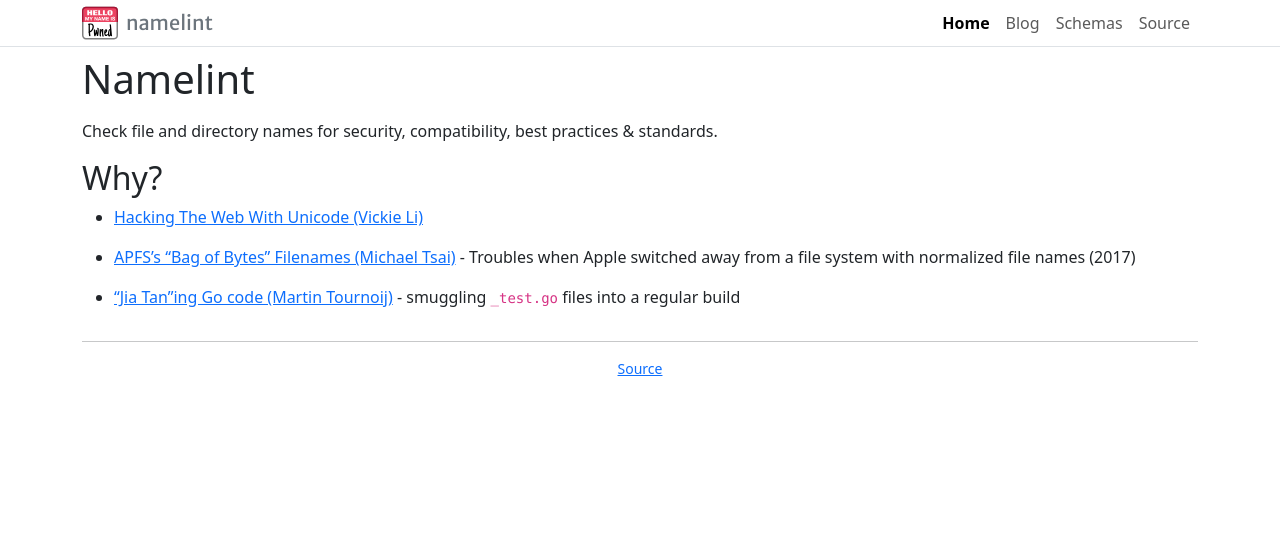
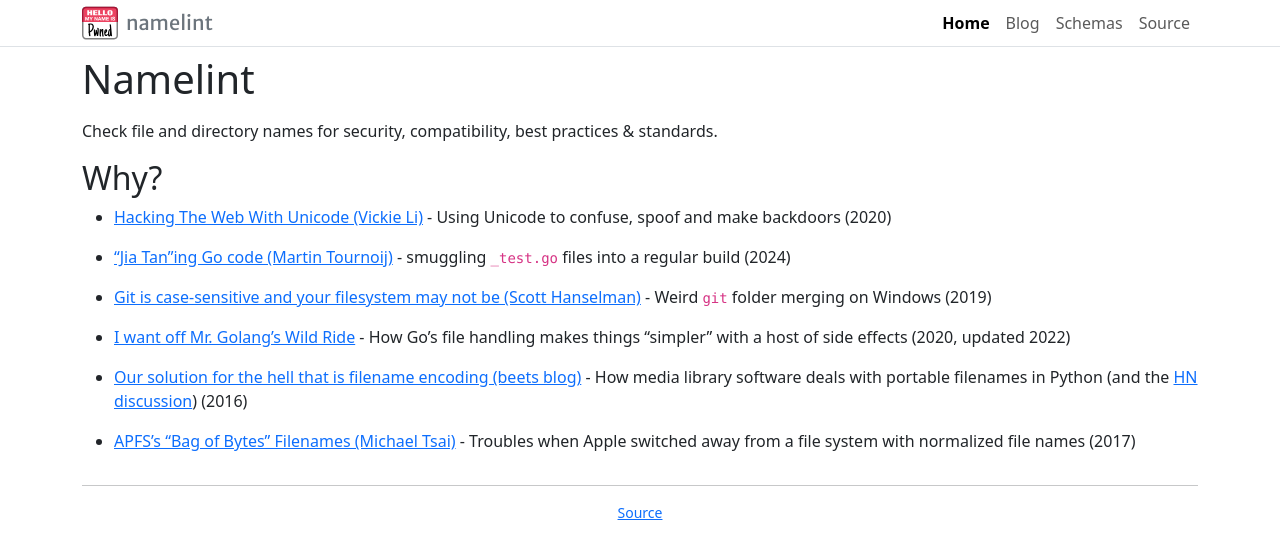
Before and after one commit to mattkenney/namelint, a Jekyll site: the page built from docs/index.md, in a window 1280 px wide. Shown: the top 559 px of the page. Built offline with Jekyll 4.4.1, drawn with Linux system fonts in a browser that asks for light colours.

Commit message:
More links on home page

```diff
--- a/docs/index.md
+++ b/docs/index.md
@@ -5,14 +5,27 @@ h1: Namelint
 links:
 - text: Hacking The Web With Unicode (Vickie Li)
   url: https://vickieli.dev/hacking/hack-unicode/
+  notes: Using Unicode to confuse, spoof and make backdoors (2020)
+
+- text: '"Jia Tan"ing Go code (Martin Tournoij)'
+  url: https://www.arp242.net/jia-tan-go.html
+  notes: smuggling `_test.go` files into a regular build (2024)
+
+- text: "Git is case-sensitive and your filesystem may not be (Scott Hanselman)"
+  url: https://www.hanselman.com/blog/git-is-casesensitive-and-your-filesystem-may-not-be-weird-folder-merging-on-windows
+  notes: Weird `git` folder merging on Windows (2019)
+
+- text: "I want off Mr. Golang's Wild Ride"
+  url: https://fasterthanli.me/articles/i-want-off-mr-golangs-wild-ride
+  notes: How Go's file handling makes things "simpler" with a host of side effects (2020, updated 2022)
+
+- text: Our solution for the hell that is filename encoding (beets blog)
+  url: https://beets.io/blog/paths.html
+  notes: How media library software deals with portable filenames in Python (and the [HN discussion](https://news.ycombinator.com/item?id=16991263)) (2016)
 
 - text: APFS’s “Bag of Bytes” Filenames (Michael Tsai)
   url: https://mjtsai.com/blog/2017/03/24/apfss-bag-of-bytes-filenames/
   notes: Troubles when Apple switched away from a file system with normalized file names (2017)
-
-- text: '"Jia Tan"ing Go code (Martin Tournoij)'
-  url: https://www.arp242.net/jia-tan-go.html
-  notes: smuggling `_test.go` files into a regular build
 
 ---
 Check file and directory names for security, compatibility, best practices & standards.
```
Also changed, not shown: docs/_drafts/testing.md (added, +6 -0 lines).
